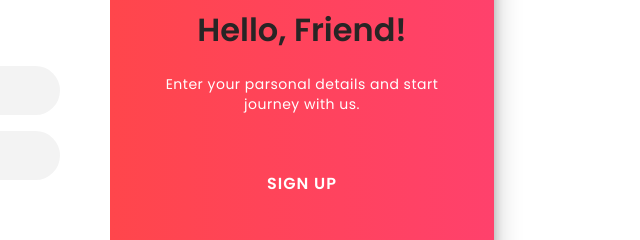
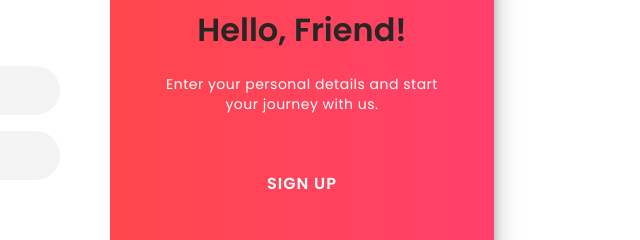
Before and after one commit to Patriciaschneiderbzz/LB02-studyhelp, a plain HTML site: page studyhelp/www/index.html in a window 1280 px wide. Shown: the part 226-466 px from the top of the page, 530-1170 px from the left. Drawn offline with nearby package versions, Linux system fonts and the light colour scheme; files whose address does not match are found by name.

Commit message:
final changes edited

```diff
--- a/studyhelp/impressions/json/app.js
+++ b/studyhelp/impressions/json/app.js
@@ -44,7 +44,7 @@ function showUI(){
     //set
     htmlObj.innerHTML += " " + skill;
 
-    //Kurse - Allgemein Bildung
+    //Kurse - New Techniques
     htmlObj = document.getElementById("allgemein");
     //clear
     htmlObj.innerHTML = "";
@@ -59,7 +59,7 @@ function showUI(){
 
 
 /**
- * Nächster Eintrag (Record) zeigen
+ * Nächster Eintrag zeigen
  */
 function showNext() {
     //Index aus dem Browser-Speicher lesen
--- a/studyhelp/www/index.html
+++ b/studyhelp/www/index.html
@@ -96,7 +96,7 @@
                     <div class="overlay-panel overlay-right">
                         <h1>Hello, Friend!</h1>
 
-                        <p>Enter your parsonal details and start journey with us.</p>
+                        <p>Enter your personal details and start your journey with us.</p>
                         <a href="./registration/registration.html"><button class="devingine" id="signUp">Sign
                                 Up</button></a>
                     </div>
```
